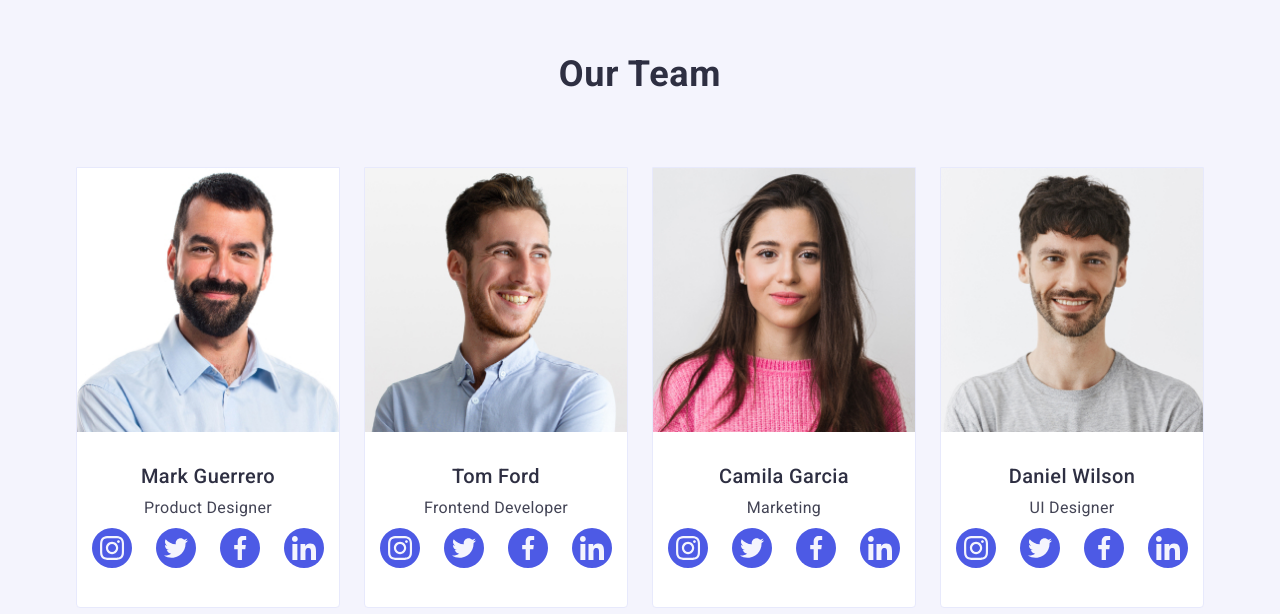
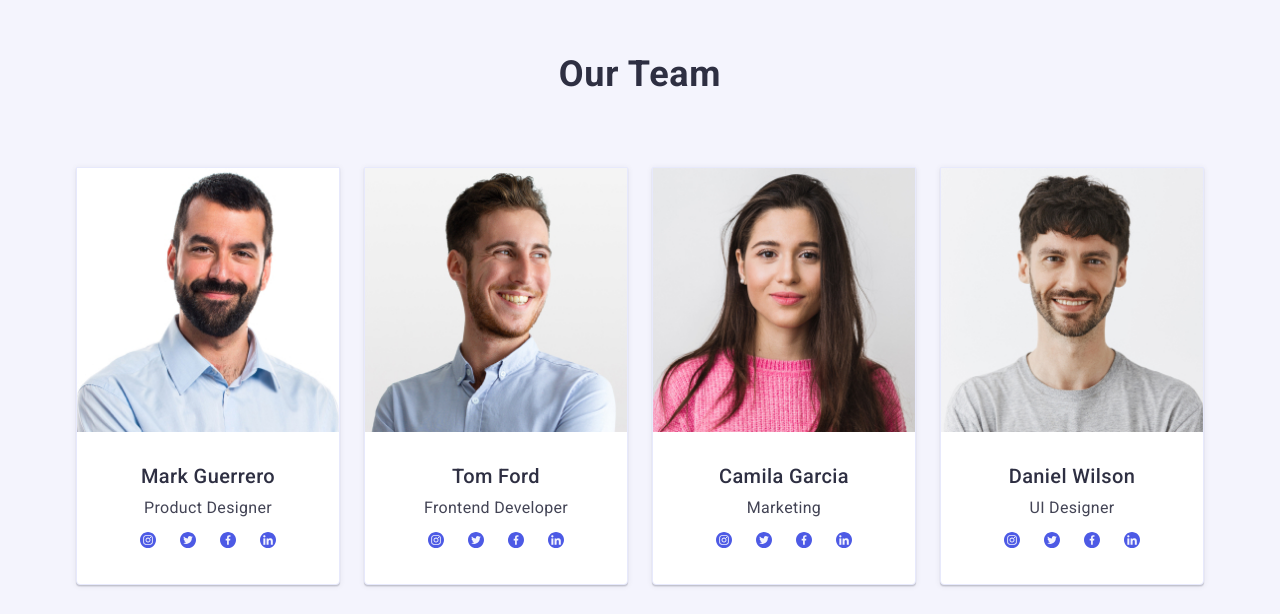
Before and after one commit to jackavryashnik/goit-markup-hw-04, a website: page index.html in a window 1280 px wide. Shown: the part 1226-1840 px from the top of the page. Drawn offline with nearby package versions, Linux system fonts and the light colour scheme.

Commit message:
fix social list links, change size props

```diff
--- a/css/style.css
+++ b/css/style.css
@@ -111,7 +111,6 @@ address {
 
 .section {
   padding: 120px 0;
-  max-width: 1440px;
   margin-right: auto;
   margin-left: auto;
 }
@@ -180,9 +179,9 @@ address {
   gap: 40px;
 }
 
-.header__list-item:first-child .header__link {
+/* .header__list-item:first-child .header__link {
   color: #404bbf;
-}
+}  */
 
 .header__link,
 .header__logo {
@@ -197,6 +196,7 @@ address {
   position: relative;
   display: flex;
   justify-content: center;
+  transition: color 250ms cubic-bezier(0.4, 0, 0.2, 1);
 }
 
 .header__link:hover,
@@ -204,8 +204,8 @@ address {
   color: #404bbf;
 }
 
-.header__link:hover::after,
-.header__link:active::after {
+.header__link::after,
+.header__link::after {
   content: '';
   display: block;
   position: absolute;
@@ -214,8 +214,12 @@ address {
   width: 48px;
   height: 4px;
   border-radius: 2px;
+  transition: color 250ms cubic-bezier(0.4, 0, 0.2, 1);
+}
+
+.header__link:hover::after,
+.header__link:active::after {
   background: #404bbf;
-  transition: color 250ms cubic-bezier(0.4, 0, 0.2, 1);
 }
 
 .header__contacts-item {
@@ -231,6 +235,7 @@ address {
   flex-direction: column;
   align-items: center;
   padding: 188px 0;
+  max-width: 1440px;
   background-color: var(--dark);
   background-image: linear-gradient(rgba(46, 47, 66, 0.7), rgba(46, 47, 66, 0.7)),
     url(../images/hero-bg.jpg);
@@ -257,11 +262,11 @@ address {
   border-radius: 4px;
   min-width: 169px;
   height: 56px;
+  transition: background-color 250ms cubic-bezier(0.4, 0, 0.2, 1);
 }
 
 .hero-section__btn:hover {
   background-color: #404bbf;
-  transition: background-color 250ms cubic-bezier(0.4, 0, 0.2, 1);
 }
 
 .about-section {
@@ -331,6 +336,11 @@ address {
   border: 1px solid var(--CORNFLOWER, #e7e9fc);
 }
 
+.our-team__list .list__item {
+  box-shadow: 0px 2px 1px 0px rgba(46, 47, 66, 0.08), 0px 1px 1px 0px rgba(46, 47, 66, 0.16),
+    0px 1px 6px 0px rgba(46, 47, 66, 0.08);
+}
+
 .list__item:hover {
   box-shadow: 0px 2px 1px 0px rgba(46, 47, 66, 0.08), 0px 1px 1px 0px rgba(46, 47, 66, 0.16),
     0px 1px 6px 0px rgba(46, 47, 66, 0.08);
@@ -366,6 +376,11 @@ address {
 .item__description {
   letter-spacing: 0.02em;
   color: #434455;
+}
+
+.employee__social-link {
+  width: 100%;
+  height: 100%;
 }
 
 .portfolio__list {
--- a/index.html
+++ b/index.html
@@ -132,30 +132,30 @@
                 <h3 class="item-title">Mark Guerrero</h3>
                 <p class="item-description">Product Designer</p>
                 <ul class="employee__social-links">
-                  <li>
+                  <li class="social-links__item">
                     <a href="#" class="employee__social-link">
-                      <svg class="employee__social-link" width="40" height="40">
+                      <svg class="employee__social-link" width="16" height="16">
                         <use href="./images/icons.svg#instagram-icon"></use>
                       </svg>
                     </a>
                   </li>
-                  <li>
+                  <li class="social-links__item">
                     <a href="#" class="employee__social-link">
-                      <svg class="employee__social-link" width="40" height="40">
+                      <svg class="employee__social-link" width="16" height="16">
                         <use href="./images/icons.svg#twitter-icon"></use>
                       </svg>
                     </a>
                   </li>
-                  <li>
+                  <li class="social-links__item">
                     <a href="#" class="employee__social-link">
-                      <svg class="employee__social-link" width="40" height="40">
+                      <svg class="employee__social-link" width="16" height="16">
                         <use href="./images/icons.svg#facebook-icon"></use>
                       </svg>
                     </a>
                   </li>
-                  <li>
+                  <li class="social-links__item">
                     <a href="#" class="employee__social-link">
-                      <svg class="employee__social-link" width="40" height="40">
+                      <svg class="employee__social-link" width="16" height="16">
                         <use href="./images/icons.svg#linkedin-icon"></use>
                       </svg>
                     </a>
@@ -175,30 +175,30 @@
                 <h3 class="item-title">Tom Ford</h3>
                 <p class="item-description">Frontend Developer</p>
                 <ul class="employee__social-links">
-                  <li>
+                  <li class="social-links__item">
                     <a href="#" class="employee__social-link">
-                      <svg class="employee__social-link" width="40" height="40">
+                      <svg class="employee__social-link" width="16" height="16">
                         <use href="./images/icons.svg#instagram-icon"></use>
                       </svg>
                     </a>
                   </li>
-                  <li>
+                  <li class="social-links__item">
                     <a href="#" class="employee__social-link">
-                      <svg class="employee__social-link" width="40" height="40">
+                      <svg class="employee__social-link" width="16" height="16">
                         <use href="./images/icons.svg#twitter-icon"></use>
                       </svg>
                     </a>
                   </li>
-                  <li>
+                  <li class="social-links__item">
                     <a href="#" class="employee__social-link">
-                      <svg class="employee__social-link" width="40" height="40">
+                      <svg class="employee__social-link" width="16" height="16">
                         <use href="./images/icons.svg#facebook-icon"></use>
                       </svg>
                     </a>
                   </li>
-                  <li>
+                  <li class="social-links__item">
                     <a href="#" class="employee__social-link">
-                      <svg class="employee__social-link" width="40" height="40">
+                      <svg class="employee__social-link" width="16" height="16">
                         <use href="./images/icons.svg#linkedin-icon"></use>
                       </svg>
                     </a>
@@ -218,30 +218,30 @@
                 <h3 class="item-title">Camila Garcia</h3>
                 <p class="item-description">Marketing</p>
                 <ul class="employee__social-links">
-                  <li>
+                  <li class="social-links__item">
                     <a href="#" class="employee__social-link">
-                      <svg class="employee__social-link" width="40" height="40">
+                      <svg class="employee__social-link" width="16" height="16">
                         <use href="./images/icons.svg#instagram-icon"></use>
                       </svg>
                     </a>
                   </li>
-                  <li>
+                  <li class="social-links__item">
                     <a href="#" class="employee__social-link">
-                      <svg class="employee__social-link" width="40" height="40">
+                      <svg class="employee__social-link" width="16" height="16">
                         <use href="./images/icons.svg#twitter-icon"></use>
                       </svg>
                     </a>
                   </li>
-                  <li>
+                  <li class="social-links__item">
                     <a href="#" class="employee__social-link">
-                      <svg class="employee__social-link" width="40" height="40">
+                      <svg class="employee__social-link" width="16" height="16">
                         <use href="./images/icons.svg#facebook-icon"></use>
                       </svg>
                     </a>
                   </li>
-                  <li>
+                  <li class="social-links__item">
                     <a href="#" class="employee__social-link">
-                      <svg class="employee__social-link" width="40" height="40">
+                      <svg class="employee__social-link" width="16" height="16">
                         <use href="./images/icons.svg#linkedin-icon"></use>
                       </svg>
                     </a>
@@ -261,30 +261,30 @@
                 <h3 class="item-title">Daniel Wilson</h3>
                 <p class="item-description">UI Designer</p>
                 <ul class="employee__social-links">
-                  <li>
+                  <li class="social-links__item">
                     <a href="#" class="employee__social-link">
-                      <svg class="employee__social-link" width="40" height="40">
+                      <svg class="employee__social-link" width="16" height="16">
                         <use href="./images/icons.svg#instagram-icon"></use>
                       </svg>
                     </a>
                   </li>
-                  <li>
+                  <li class="social-links__item">
                     <a href="#" class="employee__social-link">
-                      <svg class="employee__social-link" width="40" height="40">
+                      <svg class="employee__social-link" width="16" height="16">
                         <use href="./images/icons.svg#twitter-icon"></use>
                       </svg>
                     </a>
                   </li>
-                  <li>
+                  <li class="social-links__item">
                     <a href="#" class="employee__social-link">
-                      <svg class="employee__social-link" width="40" height="40">
+                      <svg class="employee__social-link" width="16" height="16">
                         <use href="./images/icons.svg#facebook-icon"></use>
                       </svg>
                     </a>
                   </li>
-                  <li>
+                  <li class="social-links__item">
                     <a href="#" class="employee__social-link">
-                      <svg class="employee__social-link" width="40" height="40">
+                      <svg class="employee__social-link" width="16" height="16">
                         <use href="./images/icons.svg#linkedin-icon"></use>
                       </svg>
                     </a>
@@ -301,28 +301,28 @@
           <h2 class="portfolio__title">Our Portfolio</h2>
           <ul class="portfolio__list">
             <li class="list__item">
-              <img width="360" height="300" src="./images/project1.jpg" alt="Banking App" />
+              <img width="360" height="300" src="./images/project6.jpg" alt="Banking App" />
               <div class="item-container">
                 <h3 class="item-title">Banking App</h3>
                 <p class="item-description">App</p>
               </div>
             </li>
             <li class="list__item">
-              <img width="360" height="300" src="./images/project2.jpg" alt="Cashless Payment" />
+              <img width="360" height="300" src="./images/project5.jpg" alt="Cashless Payment" />
               <div class="item-container">
                 <h3 class="item-title">Cashless Payment</h3>
                 <p class="item-description">Marketing</p>
               </div>
             </li>
             <li class="list__item">
-              <img width="360" height="300" src="./images/project3.jpg" alt="Meditation App" />
+              <img width="360" height="300" src="./images/project4.jpg" alt="Meditation App" />
               <div class="item-container">
                 <h3 class="item-title">Meditation App</h3>
                 <p class="item-description">App</p>
               </div>
             </li>
             <li class="list__item">
-              <img width="360" height="300" src="./images/project4.jpg" alt="Taxi Service" />
+              <img width="360" height="300" src="./images/project3.jpg" alt="Taxi Service" />
               <div class="item-container">
                 <h3 class="item-title">Taxi Service</h3>
                 <p class="item-description">Marketing</p>
@@ -332,7 +332,7 @@
               <img
                 width="360"
                 height="300"
-                src="./images/project5.jpg"
+                src="./images/project2.jpg"
                 alt="Screen Illustrations"
               />
               <div class="item-container">
@@ -341,7 +341,7 @@
               </div>
             </li>
             <li class="list__item">
-              <img width="360" height="300" src="./images/project6.jpg" alt="Online Courses" />
+              <img width="360" height="300" src="./images/project1.jpg" alt="Online Courses" />
               <div class="item-container">
                 <h3 class="item-title">Online Courses</h3>
                 <p class="item-description">Marketing</p>
```
